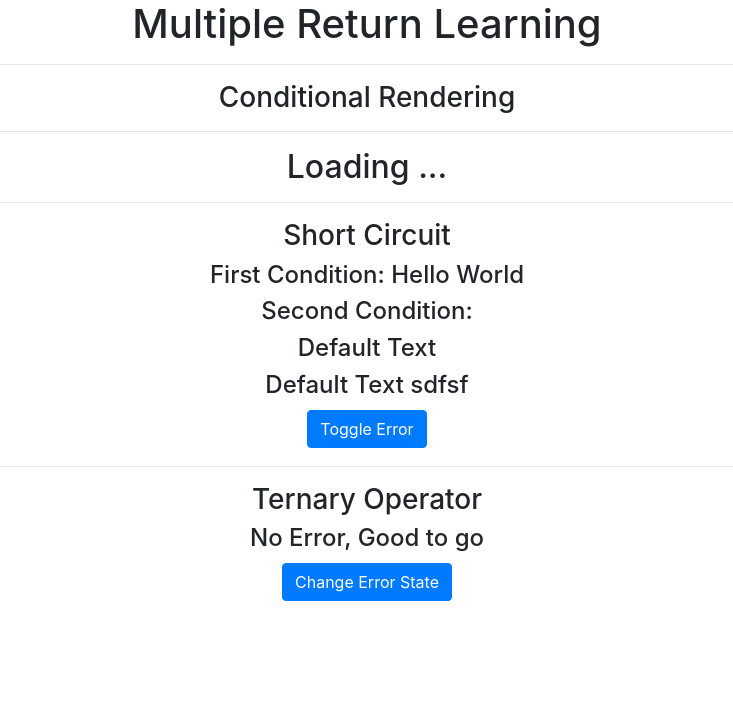
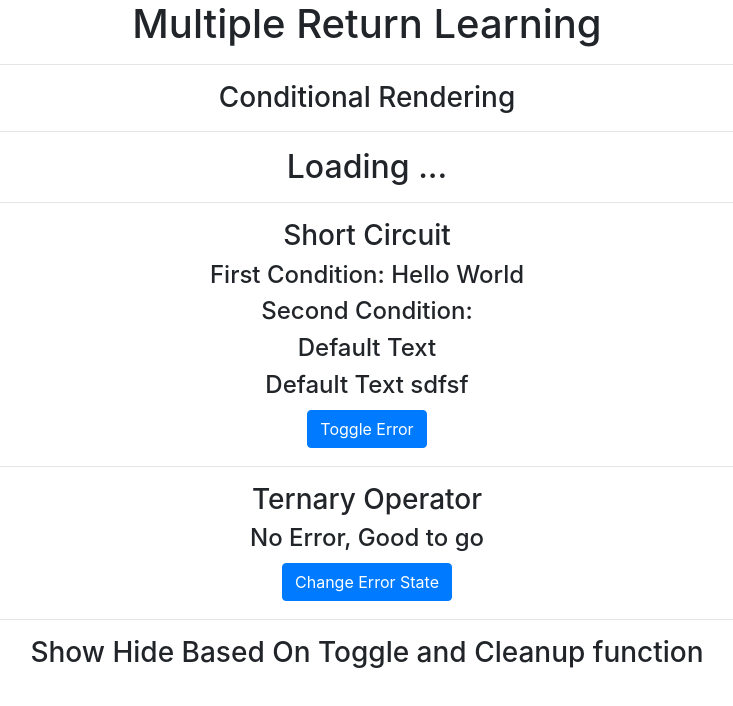
Before and after one commit to sahilrajput2223/advance-react, a React (Create React App) app: page / in a window 1280 px wide. Shown: the top 706 px of the page, without its empty margins (273-1006 px from the left). Built offline with nearby package versions, Linux system fonts and the light colour scheme; no server answers.

Commit message:
Show Hide UI Based on Toggle and cleanup function - Basic setup done

```diff
--- /dev/null
+++ b/src/3-MultipleReturn/ShowHideWithToggleAndCleanup.js
@@ -0,0 +1,13 @@
+import React from "react"
+
+const ShowHideWithToggleAndCleanup = () => {
+
+    return (
+        <React.Fragment>
+            <h3> Show Hide Based On Toggle and Cleanup function</h3>
+        </React.Fragment>
+    );
+
+}
+
+export default ShowHideWithToggleAndCleanup
--- a/src/App/MultipleReturnLearn.js
+++ b/src/App/MultipleReturnLearn.js
@@ -3,6 +3,7 @@ import React from "react";
 import ConditionalRendering from "../3-MultipleReturn/ConditionalRendering"
 import FetchDataWithConditionalRendering from "../3-MultipleReturn/FetchDataWithConditionalRendering";
 import ShortCircuit from "../3-MultipleReturn/ShortCircuit";
+import ShowHideWithToggleAndCleanup from "../3-MultipleReturn/ShowHideWithToggleAndCleanup";
 import TernaryOperator from "../3-MultipleReturn/TernaryOperator";
 
 const MultipleReturn = () => {
@@ -41,6 +42,12 @@ const MultipleReturn = () => {
                     <TernaryOperator />
                 </center>
 
+                <hr />
+
+                <center>
+                    <ShowHideWithToggleAndCleanup />
+                </center>
+
             </div>
         </React.Fragment>
     );
```
